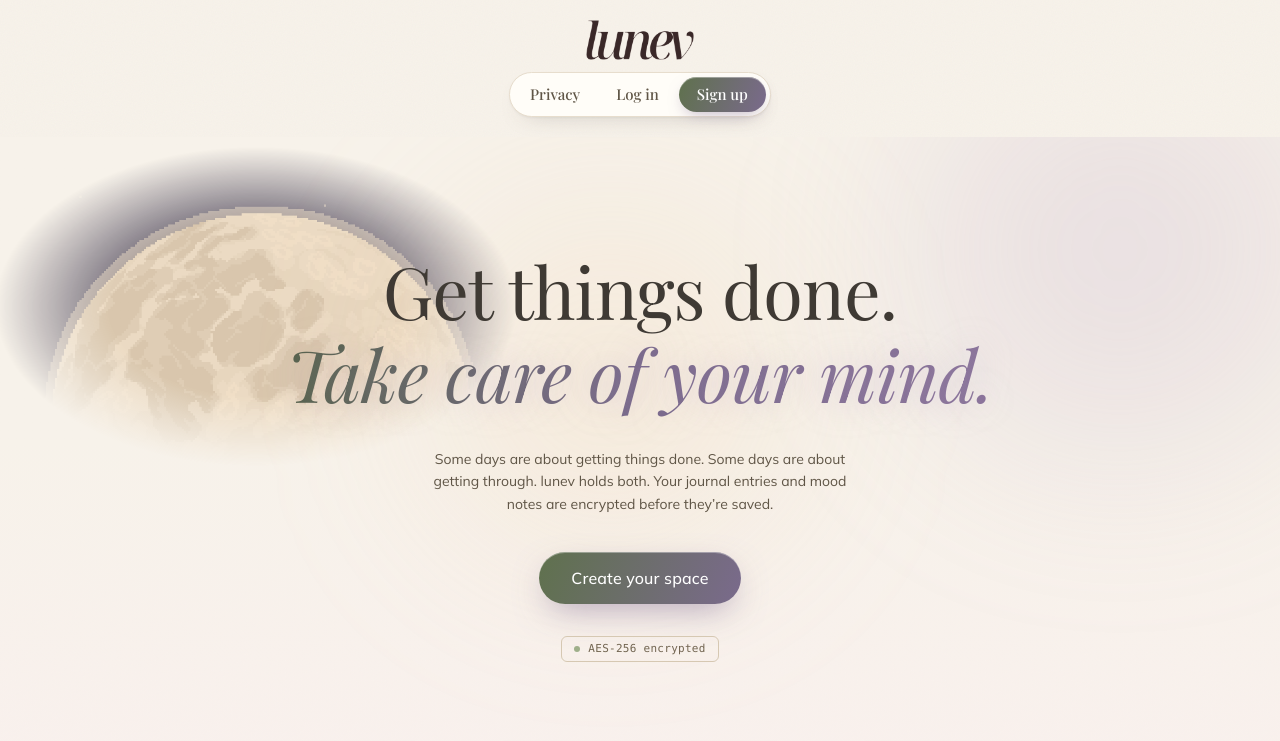
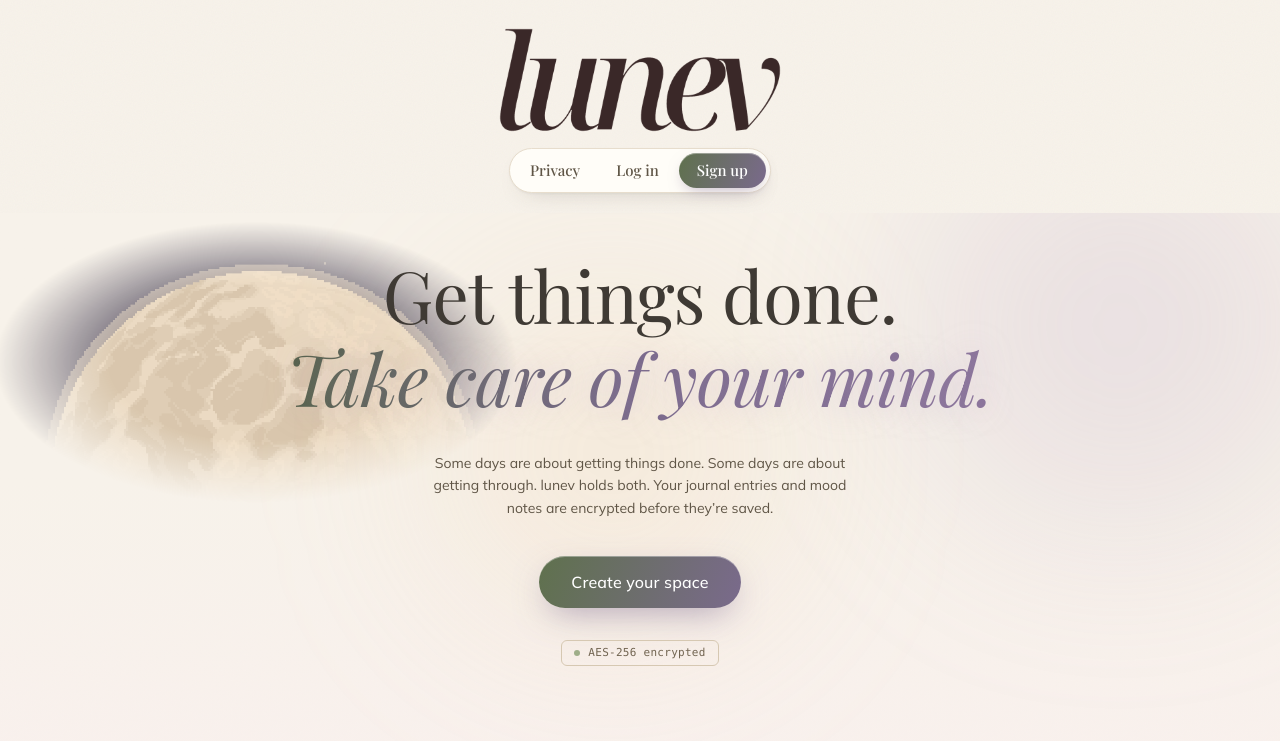
Before and after one commit to laybuh/todo-frontend, a React (Vite) app: page / in a window 1280 px wide. Shown: the top 741 px of the page. Built offline with nearby package versions, Linux system fonts and the light colour scheme; no server answers.

Commit message:
Made the logo bigger on the homepage.

```diff
--- a/src/components/PublicNav.jsx
+++ b/src/components/PublicNav.jsx
@@ -6,7 +6,7 @@ import { hasValidSession, bootstrapAuth } from '../authClient'
 // If the visitor still has a live session, swap Log in / Sign up for a single
 // Dashboard link. On a fresh page load the access token isn't in memory yet, so
 // we try to restore it from the httpOnly refresh cookie before deciding.
-export default function PublicNav() {
+export default function PublicNav({ masthead = false }) {
     const [authed, setAuthed] = useState(hasValidSession())
 
     useEffect(() => {
@@ -18,9 +18,9 @@ export default function PublicNav() {
     }, [])
 
     return (
-        <nav className="flex flex-col items-center gap-3 px-6 md:px-10 py-5 max-w-6xl mx-auto w-full">
+        <nav className={`flex flex-col items-center px-6 md:px-10 max-w-6xl mx-auto w-full ${masthead ? 'gap-4 pt-7 pb-5' : 'gap-3 py-5'}`}>
             <Link to="/" className="inline-block">
-                <img src="/lunev-logo.png" alt="lunev" width={108} height={40} className="h-10 w-auto" />
+                <img src="/lunev-logo.png" alt="lunev" width={masthead ? 281 : 108} height={masthead ? 104 : 40} className={masthead ? 'h-16 md:h-[104px] w-auto' : 'h-10 w-auto'} />
             </Link>
             <div className="nav-capsule">
                 <Link to="/proof-of-privacy" className="nav-ghost">
--- a/src/pages/Home.jsx
+++ b/src/pages/Home.jsx
@@ -20,7 +20,7 @@ const fade = {
 export default function Home() {
     return (
         <div className="min-h-screen text-ink font-sans">
-            <PublicNav />
+            <PublicNav masthead />
 
             {/* Hero */}
             <header className="relative overflow-hidden">
@@ -34,7 +34,7 @@ export default function Home() {
                 <div aria-hidden className="pointer-events-none absolute -z-10 -top-24 right-[-3rem] w-[26rem] h-[26rem] rounded-full bg-mauve/20 blur-[90px]" />
                 <div aria-hidden className="pointer-events-none absolute -z-10 top-16 left-[34%] w-[22rem] h-[22rem] rounded-full bg-peach/20 blur-[90px]" />
 
-                <div className="relative max-w-6xl mx-auto px-6 md:px-10 pt-20 md:pt-28 pb-20 text-center">
+                <div className="relative max-w-6xl mx-auto px-6 md:px-10 pt-8 md:pt-10 pb-20 text-center">
                     <motion.h1
                         initial="hidden" animate="show" custom={1} variants={fade}
                         className="font-serif font-normal text-5xl md:text-7xl leading-[1.16] tracking-[-0.01em] max-w-3xl mx-auto"
```
Also changed, not shown: public/lunev-logo.png.
